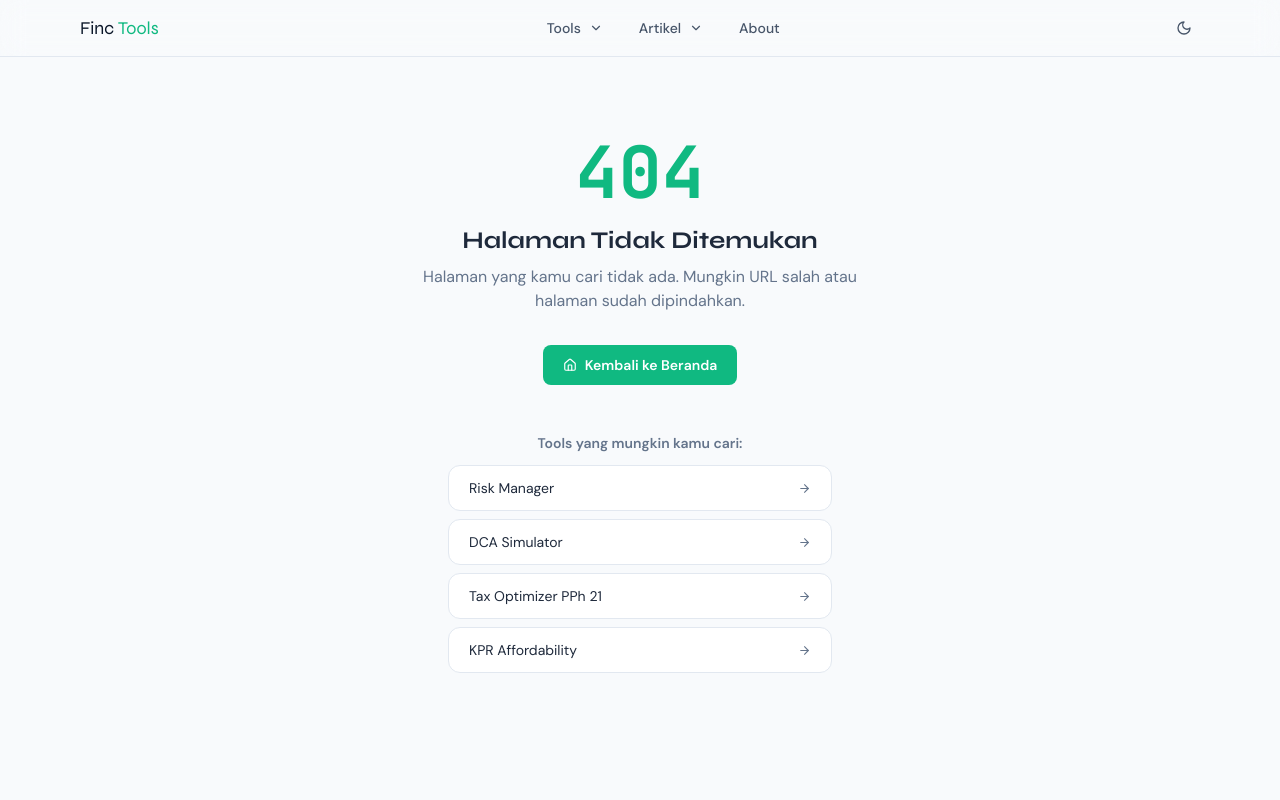
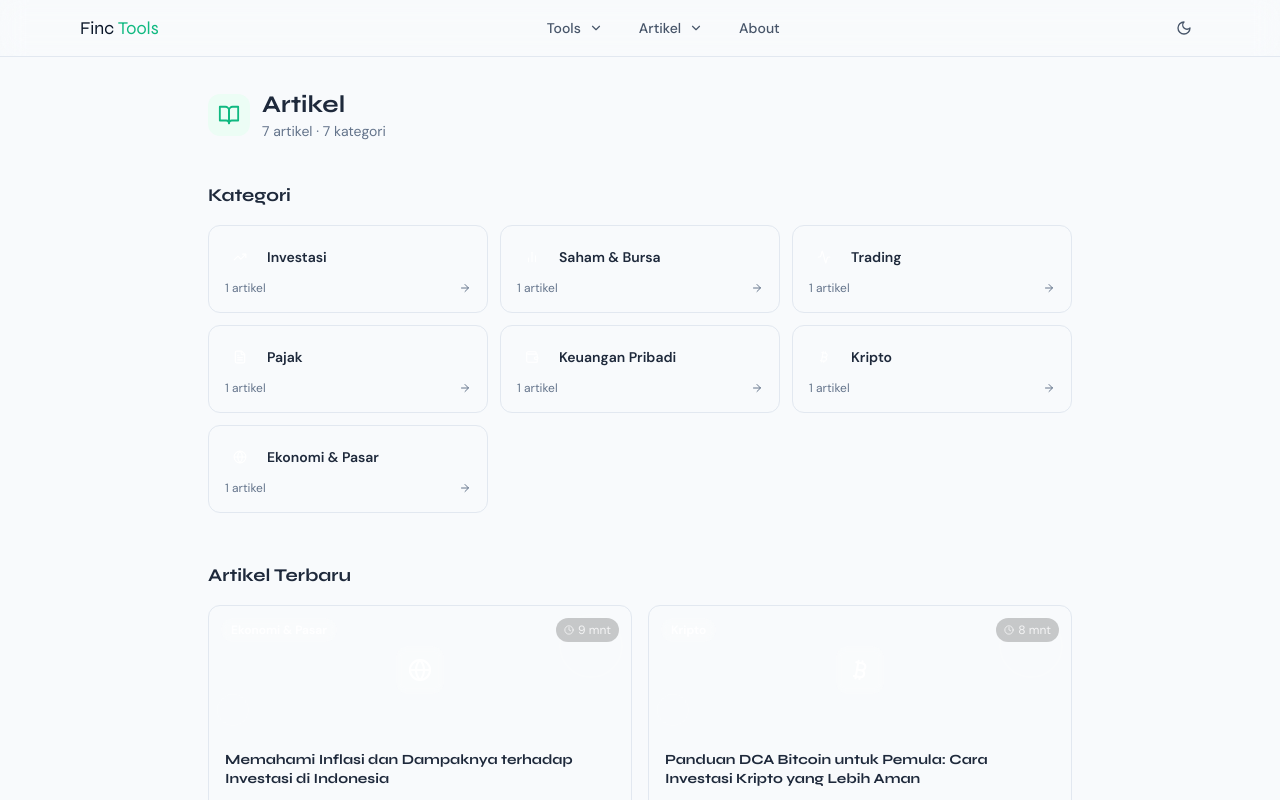
Before and after one commit to nurudhuhaalamin/finctools, a Next.js app: page /artikel in a window 1280 px wide. Before the commit this address had no page. Shown: the top 800 px of the page. Built offline with nearby package versions, Linux system fonts and the light colour scheme.

Commit message:
Add files via upload

```diff
--- /dev/null
+++ b/app/artikel/page.tsx
@@ -0,0 +1,84 @@
+import type { Metadata } from 'next'
+import Link from 'next/link'
+import { BookOpen, ArrowRight, TrendingUp, BarChart2, FileText, Wallet, Bitcoin, Globe, Activity } from 'lucide-react'
+import Header from '@/components/layout/Header'
+import Footer from '@/components/layout/Footer'
+import ArticleCard from '@/components/blog/ArticleCard'
+import { artikelDatabase, kategoriConfig, getAllKategori, getArtikelByKategori, getArtikelTerbaru } from '@/lib/blog/articles'
+import type { KategoriArtikel } from '@/lib/blog/types'
+
+export const metadata: Metadata = {
+  title: 'Artikel Keuangan & Investasi | FincTools',
+  description: 'Artikel panduan investasi, trading, pajak, keuangan pribadi, saham, kripto, dan ekonomi pasar untuk investor Indonesia.',
+}
+
+const ikonKategori: Record<KategoriArtikel, React.ElementType> = {
+  investasi: TrendingUp,
+  'saham-bursa': BarChart2,
+  trading: Activity,
+  pajak: FileText,
+  'keuangan-pribadi': Wallet,
+  kripto: Bitcoin,
+  'ekonomi-pasar': Globe,
+}
+
+export default function ArtikelPage() {
+  const semua = getAllKategori()
+  const terbaru = getArtikelTerbaru(6)
+
+  return (
+    <>
+      <Header />
+      <main className="mx-auto max-w-4xl px-4 py-8">
+        <div className="mb-10">
+          <div className="flex items-center gap-3 mb-2">
+            <div className="p-2.5 bg-emerald-50 dark:bg-emerald-950/30 rounded-xl">
+              <BookOpen size={22} className="text-finc-green" />
+            </div>
+            <div>
+              <h1 className="font-heading text-2xl font-bold text-[--text-primary]">Artikel</h1>
+              <p className="text-sm text-[--text-secondary]">{artikelDatabase.length} artikel · 7 kategori</p>
+            </div>
+          </div>
+        </div>
+
+        <section className="mb-12">
+          <h2 className="font-heading text-lg font-bold text-[--text-primary] mb-4">Kategori</h2>
+          <div className="grid sm:grid-cols-2 md:grid-cols-3 gap-3">
+            {semua.map(k => {
+              const config = kategoriConfig[k]
+              const jumlah = getArtikelByKategori(k).length
+              const Ikon = ikonKategori[k]
+              return (
+                <Link key={k} href={`/artikel/${k}`}
+                  className="group p-4 rounded-xl border border-[--border]
+                             hover:border-finc-green/40 bg-[--bg-card] transition-all">
+                  <div className="flex items-center gap-3 mb-2">
+                    <div className={`p-2 rounded-lg bg-gradient-to-br ${config.gradientFrom} ${config.gradientTo}`}>
+                      <Ikon size={14} className="text-white" />
+                    </div>
+                    <p className="text-sm font-semibold text-[--text-primary] group-hover:text-finc-green transition-colors">
+                      {config.nama}
+                    </p>
+                  </div>
+                  <div className="flex items-center justify-between">
+                    <p className="text-xs text-[--text-secondary]">{jumlah} artikel</p>
+                    <ArrowRight size={12} className="text-[--text-secondary] group-hover:text-finc-green transition-colors" />
+                  </div>
+                </Link>
+              )
+            })}
+          </div>
+        </section>
+
+        <section>
+          <h2 className="font-heading text-lg font-bold text-[--text-primary] mb-4">Artikel Terbaru</h2>
+          <div className="grid sm:grid-cols-2 gap-4">
+            {terbaru.map(a => <ArticleCard key={a.slug} artikel={a} showKategori={true} />)}
+          </div>
+        </section>
+      </main>
+      <Footer />
+    </>
+  )
+}
```
